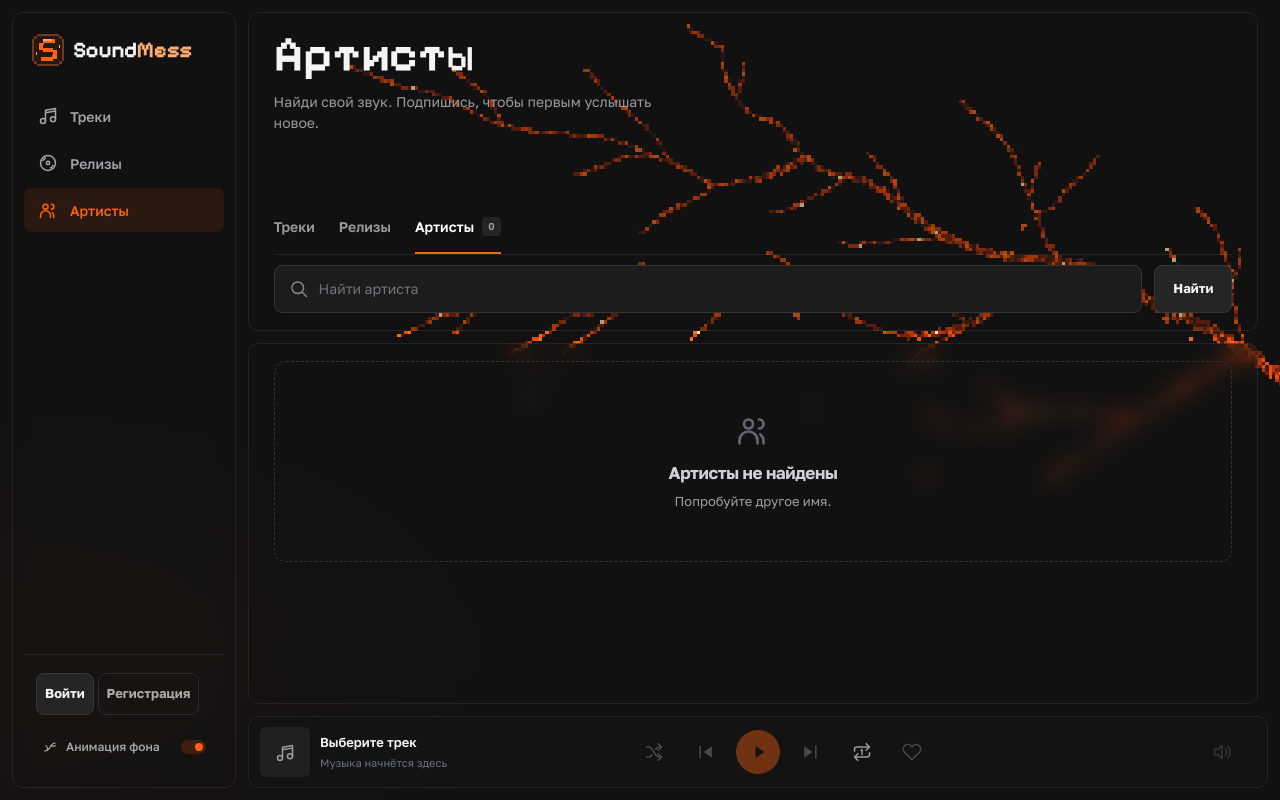
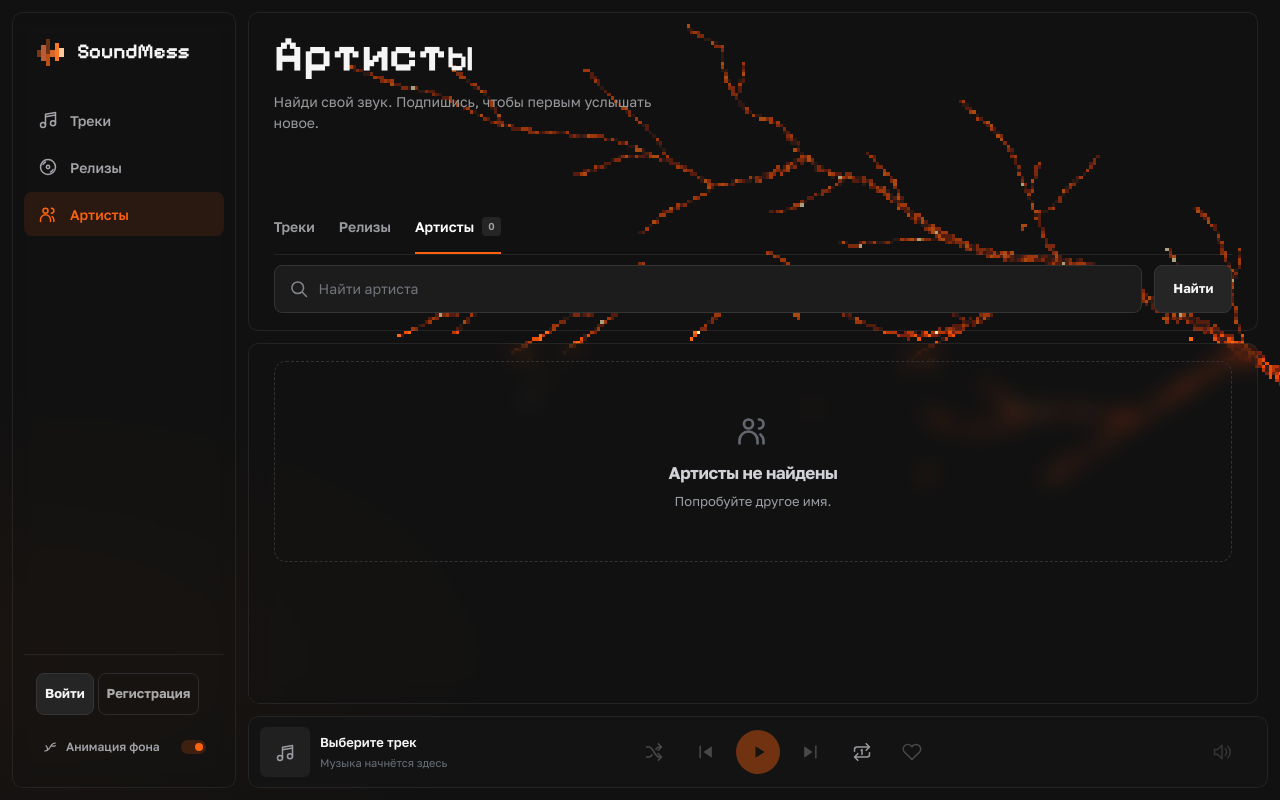
Before and after one commit to 4Zepar/SoundMess, a Django app: page /artists/ in a window 1280 px wide. Run offline with Django 5.2, Linux system fonts and the light colour scheme; data that the repository does not hold is empty.

Commit message:
feat: update SoundMess logo

```diff
--- a/my_app/pc_store/static/pc_store/css/theme.css
+++ b/my_app/pc_store/static/pc_store/css/theme.css
@@ -106,19 +106,15 @@ h1,
     gap: 9px;
     padding-inline: 8px;
     margin-bottom: 28px;
-    font: 700 clamp(20px, 1.75vw, 24px)/1 "Pixelify Sans", "Golos Text", sans-serif;
-    letter-spacing: -.025em;
+    font: 650 clamp(21px, 1.65vw, 24px)/1 "Pixelify Sans", "Golos Text", sans-serif;
+    letter-spacing: -.02em;
     white-space: nowrap;
-}
-
-.brand-accent {
-    color: #ffad75;
 }
 
 .brand-mark {
     display: block;
-    width: 32px;
-    height: 32px;
+    width: 36px;
+    height: 36px;
     flex: 0 0 auto;
 }
 
--- a/my_app/templates/base.html
+++ b/my_app/templates/base.html
@@ -7,14 +7,14 @@
     <meta name="viewport" content="width=device-width, initial-scale=1">
     <meta name="theme-color" content="#101010">
     <meta name="csrf-token" content="{{ csrf_token }}">
-    <link rel="icon" type="image/svg+xml" href="{% static 'pc_store/favicon.svg' %}">
+    <link rel="icon" type="image/svg+xml" href="{% static 'pc_store/favicon.svg' %}?v=4">
     <title>
         {% block title %}
         Музыка
         {% endblock %}
         · SoundMess</title>
     <link rel="stylesheet" href="{% static 'pc_store/css/app.css' %}">
-    <link rel="stylesheet" href="{% static 'pc_store/css/theme.css' %}">
+    <link rel="stylesheet" href="{% static 'pc_store/css/theme.css' %}?v=brand-4">
     <script type="module" src="{% static 'pc_store/js/app.js' %}"></script>
 </head>
 <body data-login-url="{% url 'login' %}">
@@ -27,8 +27,8 @@
         data-page="{{ request.resolver_match.url_name }}">
         <aside class="sidebar" aria-label="Основная навигация">
             <a class="brand" href="{% url 'home' %}" aria-label="SoundMess — главная">
-                <img class="brand-mark" src="{% static 'pc_store/brand.svg' %}" alt="">
-                <span>Sound<span class="brand-accent">Mess</span></span>
+                <img class="brand-mark" src="{% static 'pc_store/brand.svg' %}?v=4" width="36" height="36" alt="">
+                <span>SoundMess</span>
             </a>
             <nav>
                 <div class="nav-section">
```
Also changed, not shown: my_app/pc_store/static/pc_store/brand.svg, my_app/pc_store/static/pc_store/favicon.svg.
